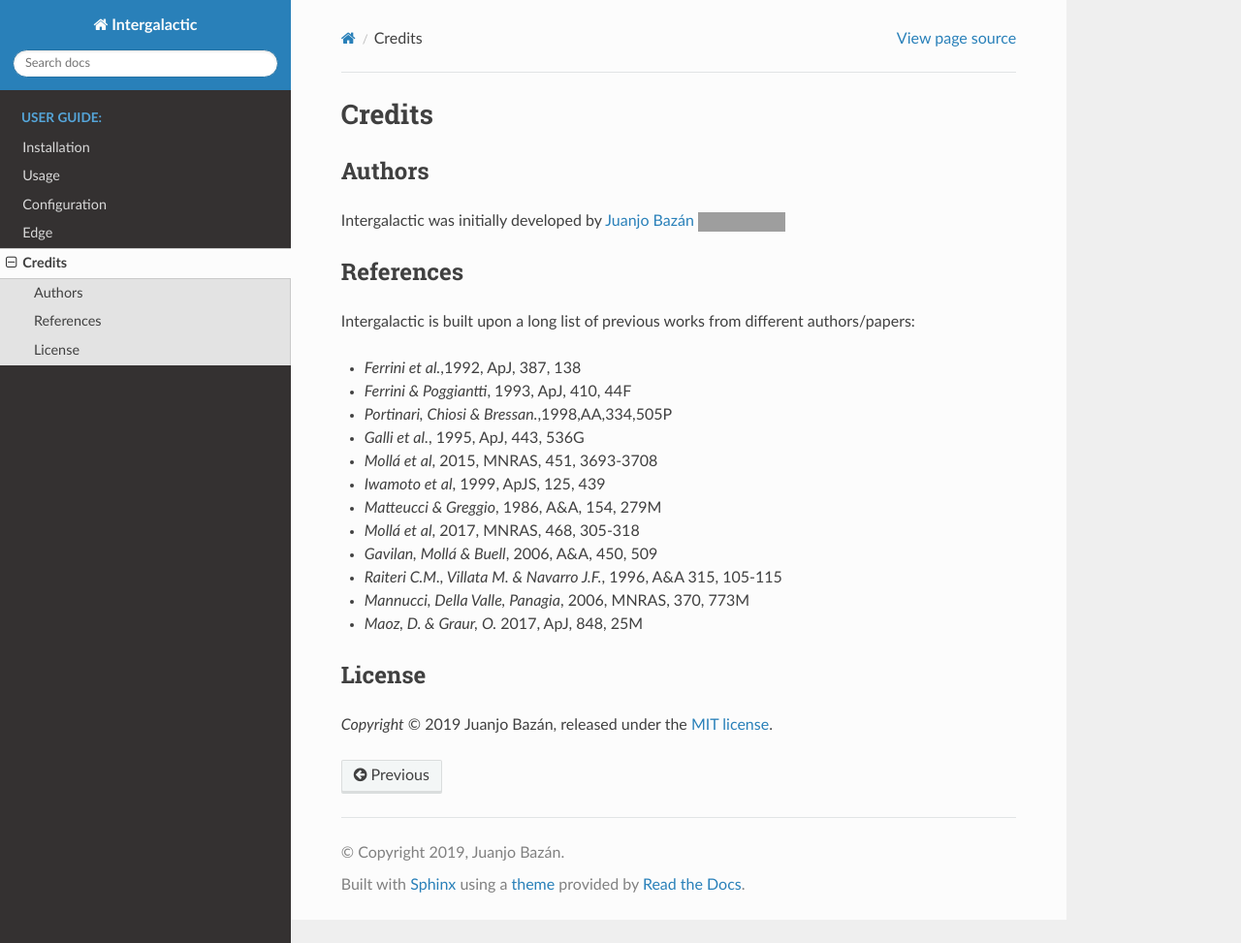
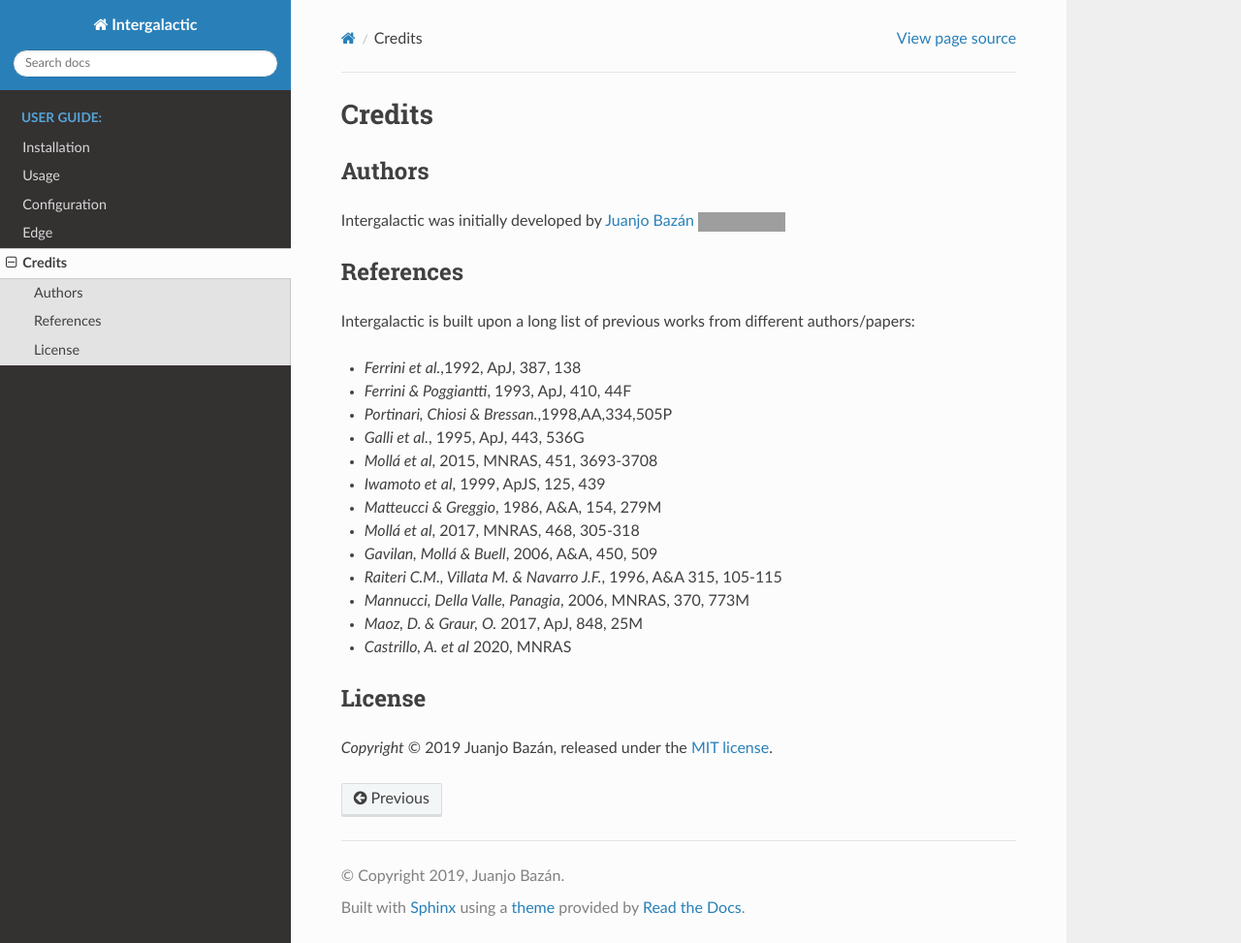
Before and after one commit to xuanxu/starmatrix, a Sphinx documentation site: the page built from docs/credits.rst, in a window 1280 px wide and 973 px high. Shown: the whole window at 97% size. Built offline with Sphinx 7.4.7 and the Read the Docs theme 2.0.0, drawn with Linux system fonts in a browser that asks for light colours; grey boxes are pictures that could not be loaded.

Commit message:
add changelog entry

```diff
--- a/CHANGELOG.rst
+++ b/CHANGELOG.rst
@@ -19,6 +19,7 @@
 - Kroupa, Chabrier and Miller-Scalo IMFs have been slightly corrected
 - Added ``returned_fractions`` setting to generate a file with the masses restored to the ISM
 - Fixed: Maoz & Graur DTD rate corrected by mass
+- Added new DTD: Castrillo et al. 2020
 
 1.1.0 (2019-04-22)
 ==================
--- a/docs/credits.rst
+++ b/docs/credits.rst
@@ -29,6 +29,7 @@
 * *Raiteri C.M., Villata M. & Navarro J.F.*, 1996, A&A 315, 105-115
 * *Mannucci, Della Valle, Panagia*, 2006, MNRAS, 370, 773M
 * *Maoz, D. & Graur, O.* 2017, ApJ, 848, 25M
+* *Castrillo, A. et al* 2020, MNRAS
 
 License
 -------
```
